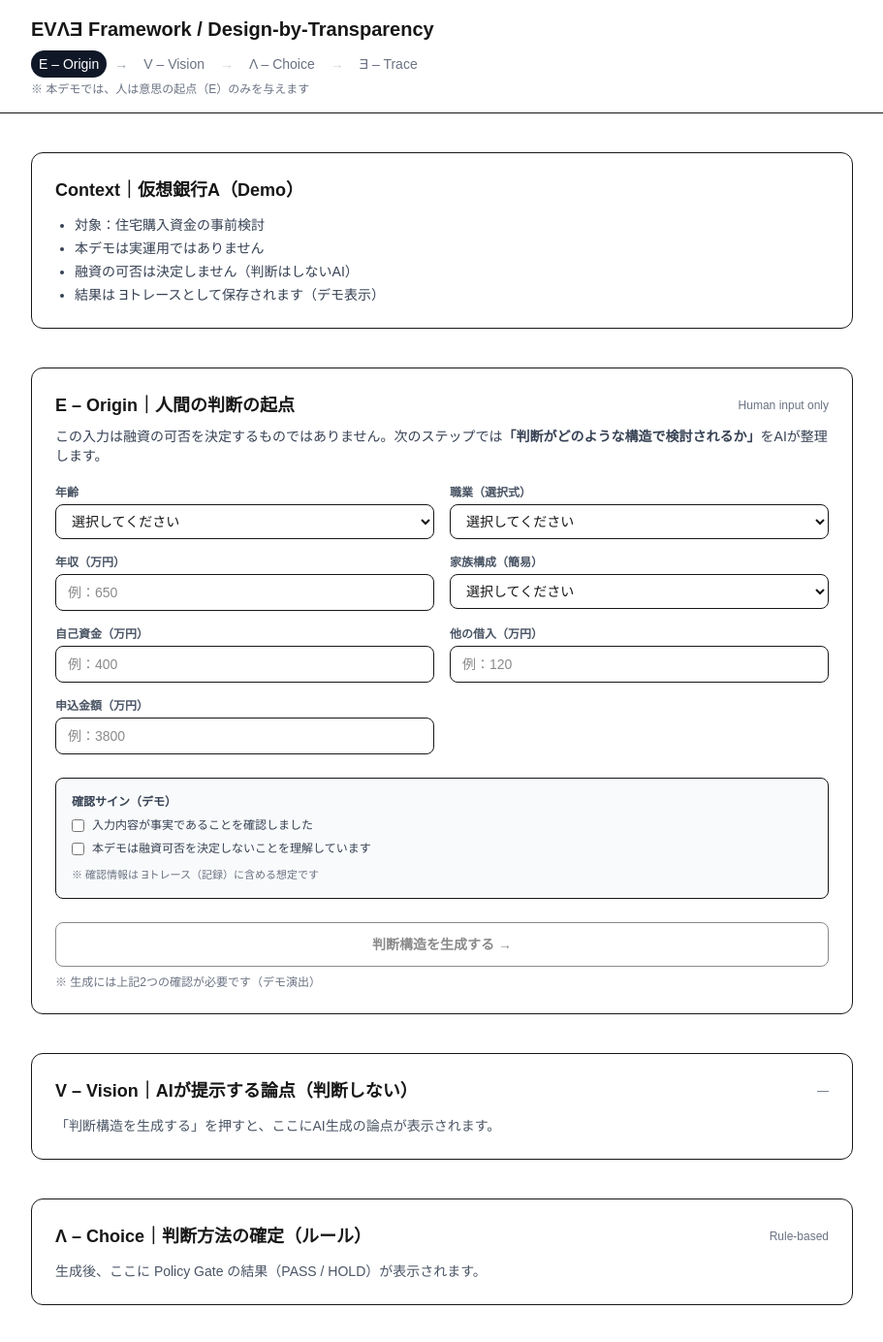
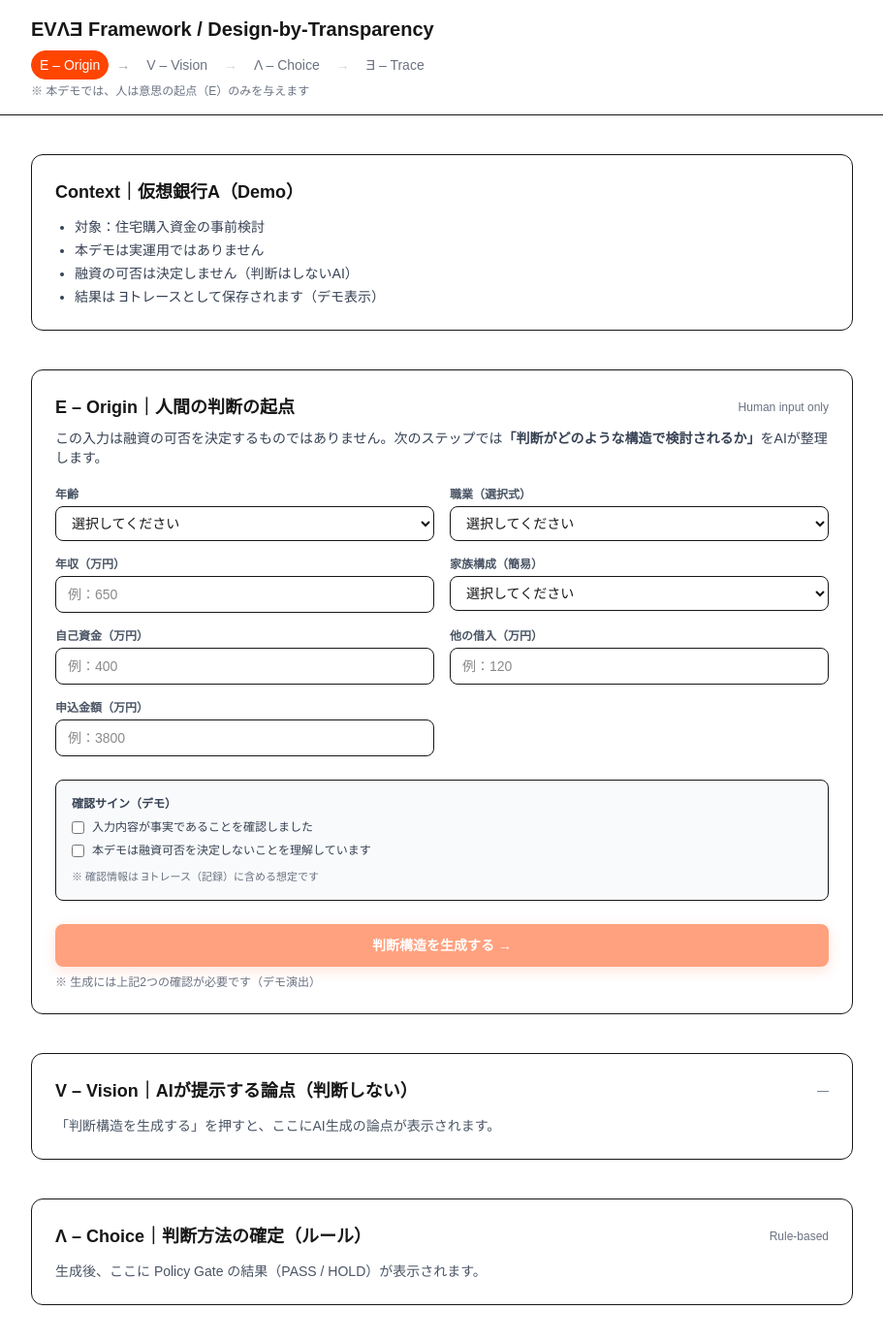
Before and after one commit to HIROYOKOKI/evae-financial-demo, a Next.js app: page / in a window 1280 px wide. Shown: the top 1384 px of the page at 97% size, without its empty margins (184-1095 px from the left). Built offline with nearby package versions, Linux system fonts and the light colour scheme.

Commit message:
Refactor page.tsx for improved readability and style

```diff
--- a/app/page.tsx
+++ b/app/page.tsx
@@ -66,8 +66,6 @@ type ApiResult = {
   meta?: {
     model?: string;
     visionNote?: string;
-
-    // ✅ あれば表示できる（API側で付与してもOK）
     traceId?: string;
     generatedAt?: string;
   };
@@ -122,7 +120,7 @@ export default function Home() {
   ];
 
   const canSubmit = useMemo(() => {
-    // ✅ 「実装感」を出すため：確認サインがないと生成できない
+    // ✅ 生成には確認サイン2つ必須（デモ演出）
     return !isLoading && confirmTruth && confirmNoDecision;
   }, [isLoading, confirmTruth, confirmNoDecision]);
 
@@ -143,7 +141,7 @@ export default function Home() {
         otherDebtMan: form.otherDebtMan ? Number(form.otherDebtMan) : undefined,
         loanRequestMan: form.loanRequestMan ? Number(form.loanRequestMan) : undefined,
 
-        // ✅ デモ用：確認サイン情報（API側でTraceへ格納しても良い）
+        // ✅ デモ用：確認サイン情報（API側でTraceに詰めて返すとログ表示が確実に埋まる）
         userConfirmed: true,
         confirmedAt,
         confirmText: {
@@ -217,7 +215,6 @@ export default function Home() {
           </p>
 
           <div className="mt-5 grid grid-cols-1 gap-4 sm:grid-cols-2">
-            {/* ✅ 年齢：プルダウン */}
             <Field
               label="年齢"
               value={form.age}
@@ -226,7 +223,6 @@ export default function Home() {
               onChange={(v) => setForm({ ...form, age: v })}
             />
 
-            {/* ✅ 職業：プルダウン */}
             <Field
               label="職業（選択式）"
               value={form.job}
@@ -235,7 +231,6 @@ export default function Home() {
               onChange={(v) => setForm({ ...form, job: v })}
             />
 
-            {/* 年収：数値入力 */}
             <Field
               label="年収（万円）"
               value={form.incomeMan}
@@ -244,7 +239,6 @@ export default function Home() {
               onChange={(v) => setForm({ ...form, incomeMan: v })}
             />
 
-            {/* ✅ 家族構成：プルダウン */}
             <Field
               label="家族構成（簡易）"
               value={form.family}
@@ -304,17 +298,38 @@ export default function Home() {
             </div>
           </div>
 
+          {/* ✅ 起動ボタン（Eカラー＋押した感＋ホバー） */}
           <button
             disabled={!canSubmit}
             onClick={onGenerate}
-            className="mt-6 w-full rounded-lg border px-4 py-3 text-sm font-semibold hover:bg-gray-50 disabled:opacity-50"
+            className="
+              mt-6 w-full rounded-lg px-4 py-3 text-sm font-semibold
+              transition-all duration-150 ease-out
+              disabled:opacity-50
+              active:scale-[0.98]
+            "
+            style={{
+              backgroundColor: "#FF4500",
+              color: "#ffffff",
+              boxShadow: "0 4px 14px rgba(255,69,0,0.30)",
+              transform: "translateY(0px)",
+            }}
+            onMouseEnter={(e) => {
+              if (!canSubmit) return;
+              e.currentTarget.style.backgroundColor = "#E63E00";
+              e.currentTarget.style.boxShadow = "0 6px 18px rgba(255,69,0,0.45)";
+              e.currentTarget.style.transform = "translateY(-1px)";
+            }}
+            onMouseLeave={(e) => {
+              e.currentTarget.style.backgroundColor = "#FF4500";
+              e.currentTarget.style.boxShadow = "0 4px 14px rgba(255,69,0,0.30)";
+              e.currentTarget.style.transform = "translateY(0px)";
+            }}
           >
             {isLoading ? "生成中…" : "判断構造を生成する →"}
           </button>
 
-          {!confirmTruth || !confirmNoDecision ? (
-            <div className="mt-2 text-xs text-gray-500">※ 生成には上記2つの確認が必要です（デモ演出）</div>
-          ) : null}
+          {!canSubmit ? <div className="mt-2 text-xs text-gray-500">※ 生成には上記2つの確認が必要です（デモ演出）</div> : null}
 
           {error && (
             <div className="mt-4 rounded-lg border border-red-200 bg-red-50 p-3 text-sm text-red-700">{error}</div>
@@ -385,23 +400,17 @@ V: 生成中…
                 <Info label="実行時の人介在" value={result.Lambda.note ?? "なし"} />
               </div>
 
-              {/* ✅ 数値サマリー */}
               {result?.Lambda?.metrics && (
                 <div className="mt-4 rounded-lg bg-gray-50 p-4 text-sm">
                   <div className="flex items-start justify-between gap-3">
                     <div className="font-semibold">数値サマリー（ルール計算）</div>
-                    {result?.Lambda?.policy?.bank && (
-                      <div className="text-xs text-gray-500">{result.Lambda.policy.bank}</div>
-                    )}
+                    {result?.Lambda?.policy?.bank && <div className="text-xs text-gray-500">{result.Lambda.policy.bank}</div>}
                   </div>
 
                   <div className="mt-2 grid grid-cols-1 gap-3 sm:grid-cols-2">
                     <Metric label="年収（月）" value={`${result.Lambda.metrics.monthlyIncomeMan ?? "-"} 万円`} />
                     <Metric label="住宅ローン月返済（推定）" value={`${result.Lambda.metrics.estMortgagePayMan ?? "-"} 万円`} />
-                    <Metric
-                      label="他借入月返済（推定）"
-                      value={`${result.Lambda.metrics.estOtherDebtPayMan ?? "-"} 万円`}
-                    />
+                    <Metric label="他借入月返済（推定）" value={`${result.Lambda.metrics.estOtherDebtPayMan ?? "-"} 万円`} />
 
                     <Metric
                       label="返済負担率 DTI"
@@ -449,9 +458,7 @@ V: 生成中…
                 </div>
               )}
 
-              <p className="mt-3 text-xs text-gray-500">
-                ※ ΛはLLMではなく、事前定義ルールで確定します（実行時に人は介在しません）
-              </p>
+              <p className="mt-3 text-xs text-gray-500">※ ΛはLLMではなく、事前定義ルールで確定します（実行時に人は介在しません）</p>
             </>
           )}
         </section>
@@ -482,7 +489,6 @@ V: 生成中…
                   </ul>
                 </div>
 
-                {/* ✅ 改善の目安 */}
                 {result?.Lambda?.required && (
                   <div className="mt-4 rounded-lg border p-4 text-sm">
                     <div className="font-semibold">改善の目安（概算）</div>
@@ -492,9 +498,7 @@ V: 生成中…
 
                     <ul className="mt-3 list-disc pl-5 space-y-1 text-gray-700">
                       {(result.Lambda.required.reduceLoanManForDTI ?? 0) > 0 && (
-                        <li>
-                          申込金額を約 {result.Lambda.required.reduceLoanManForDTI} 万円下げる（DTI目標に近づける）
-                        </li>
+                        <li>申込金額を約 {result.Lambda.required.reduceLoanManForDTI} 万円下げる（DTI目標に近づける）</li>
                       )}
                       {(result.Lambda.required.increaseAssetsManForDownPayment ?? 0) > 0 && (
                         <li>
@@ -502,9 +506,7 @@ V: 生成中…
                         </li>
                       )}
                       {(result.Lambda.required.reduceOtherDebtMan ?? 0) > 0 && (
-                        <li>
-                          他の借入を約 {result.Lambda.required.reduceOtherDebtMan} 万円圧縮する（比率上限に近づける）
-                        </li>
+                        <li>他の借入を約 {result.Lambda.required.reduceOtherDebtMan} 万円圧縮する（比率上限に近づける）</li>
                       )}
                       {(result.Lambda.required.reduceLoanManForDTI ?? 0) <= 0 &&
                         (result.Lambda.required.increaseAssetsManForDownPayment ?? 0) <= 0 &&
@@ -586,7 +588,7 @@ function Field({
         </select>
       ) : (
         <input
-          type={type} // ✅ number を効かせる
+          type={type}
           className="mt-1 w-full rounded-lg border px-3 py-2 text-sm outline-none focus:ring-2 focus:ring-gray-200"
           value={value}
           onChange={(e) => onChange(e.target.value)}
@@ -649,19 +651,16 @@ function LoadingRow({ label, desc }: { label: string; desc: string }) {
 
 function Spinner() {
   return (
-    <div
-      className="h-4 w-4 animate-spin rounded-full border-2 border-gray-300 border-t-gray-900"
-      aria-label="loading"
-    />
+    <div className="h-4 w-4 animate-spin rounded-full border-2 border-gray-300 border-t-gray-900" aria-label="loading" />
   );
 }
 
 function FlowStepper({ phase }: { phase: "idle" | "generating" | "done" }) {
   const steps = [
-    { key: "E", label: "E – Origin" },
-    { key: "V", label: "V – Vision" },
-    { key: "L", label: "Λ – Choice" },
-    { key: "T", label: "Ǝ – Trace" },
+    { key: "E", label: "E – Origin", color: "#FF4500" },
+    { key: "V", label: "V – Vision", color: "#2563EB" }, // ✅ 変更（くすみ回避）
+    { key: "L", label: "Λ – Choice", color: "#84CC16" },
+    { key: "T", label: "Ǝ – Trace", color: "#B833F5" },
   ];
 
   const [idx, setIdx] = React.useState(0);
@@ -669,9 +668,7 @@ function FlowStepper({ phase }: { phase: "idle" | "generating" | "done" }) {
   React.useEffect(() => {
     if (phase !== "generating") return;
     setIdx(0);
-    const t = setInterval(() => {
-      setIdx((v) => (v + 1) % steps.length);
-    }, 500);
+    const t = setInterval(() => setIdx((v) => (v + 1) % steps.length), 500);
     return () => clearInterval(t);
   }, [phase]);
 
@@ -684,23 +681,18 @@ function FlowStepper({ phase }: { phase: "idle" | "generating" | "done" }) {
           const active = i === activeIndex;
           const passed = i < activeIndex;
 
+          const style = active
+            ? { backgroundColor: s.color, color: "#fff", borderColor: s.color }
+            : passed
+            ? { backgroundColor: "#F3F4F6", color: "#111827", borderColor: "#E5E7EB" }
+            : { backgroundColor: "transparent", color: "#6B7280", borderColor: "transparent" };
+
           return (
             <React.Fragment key={s.key}>
-              <span
-                className={[
-                  "rounded-full px-2 py-1 transition-all",
-                  active
-                    ? "bg-gray-900 text-white"
-                    : passed
-                    ? "bg-gray-100 text-gray-800"
-                    : "bg-transparent text-gray-500",
-                ].join(" ")}
-              >
+              <span className="rounded-full px-2 py-1 transition-all border" style={style}>
                 {s.label}
               </span>
-              {i < steps.length - 1 && (
-                <span className={active || passed ? "text-gray-400" : "text-gray-300"}>→</span>
-              )}
+              {i < steps.length - 1 && <span className={active || passed ? "text-gray-400" : "text-gray-300"}>→</span>}
             </React.Fragment>
           );
         })}
```
